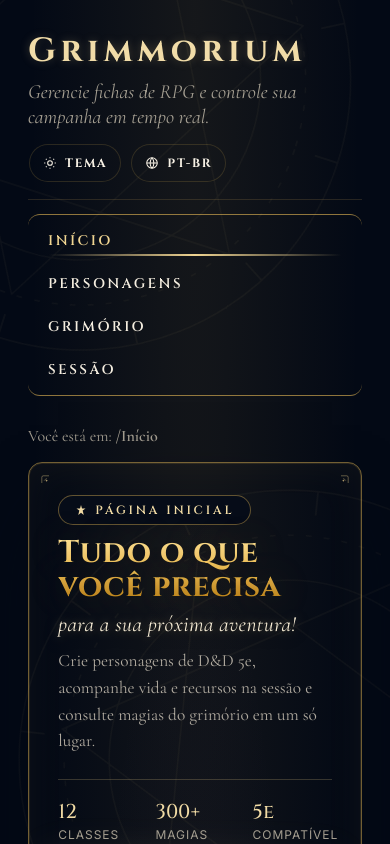
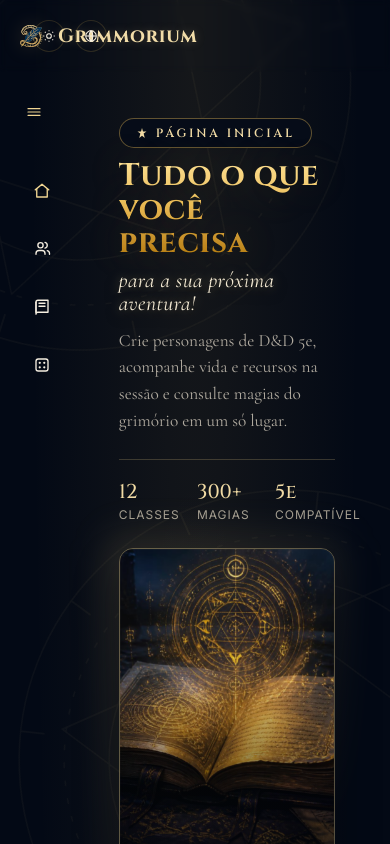
Before and after one commit to leonardoccamargo/grimmorium-react, a React (Vite) app: page / in a window 390 px wide. Shown: the top 844 px of the page. Built offline with nearby package versions, Linux system fonts and the light colour scheme; no server answers.

Commit message:
feat: update character classes and stats in personagens.json; refactor App and Header components for dock functionality; enhance styles for responsive layout and header dock; simplify Tooltip component; remove unused elements from HomePage; add Grimmorium logo asset

```diff
--- a/src/App.jsx
+++ b/src/App.jsx
@@ -11,6 +11,7 @@ import NotFoundPage from './pages/NotFoundPage.jsx'
 
 export default function App() {
   const [theme, setTheme] = useState('dark')
+  const [isDockOpen, setIsDockOpen] = useState(false)
   const { language } = useLanguage()
 
   useEffect(() => {
@@ -26,9 +27,15 @@ export default function App() {
   }
 
   return (
-    <div className="container">
+    <div className={`container ${isDockOpen ? 'is-dock-open' : ''}`}>
       <RunesBackdrop />
-      <Header theme={theme} onToggleTheme={toggleTheme} />
+      <Header
+        theme={theme}
+        onToggleTheme={toggleTheme}
+        isDockOpen={isDockOpen}
+        onToggleDock={() => setIsDockOpen((value) => !value)}
+        onCloseDock={() => setIsDockOpen(false)}
+      />
 
       <main>
         <Routes>
--- a/src/components/Header.jsx
+++ b/src/components/Header.jsx
@@ -1,9 +1,9 @@
-import { NavLink, useLocation } from 'react-router-dom'
+import { NavLink } from 'react-router-dom'
+import { useState } from 'react'
 import { useLanguage } from '../context/LanguageContext.jsx'
-import Tooltip from './Tooltip.jsx'
+import logo from '../assets/grimmorium-logo.svg'
 
-export default function Header({ theme, onToggleTheme }) {
-  const location = useLocation()
+export default function Header({ theme, onToggleTheme, isDockOpen, onToggleDock, onCloseDock }) {
   const { language, toggleLanguage } = useLanguage()
 
   const strings = {
@@ -15,7 +15,6 @@ export default function Header({ theme, onToggleTheme }) {
     navCharacters: language === 'pt-br' ? 'Personagens' : 'Characters',
     navSpellbook: language === 'pt-br' ? 'Grimório' : 'Spellbook',
     navSession: language === 'pt-br' ? 'Sessão' : 'Session',
-    breadcrumbPrefix: language === 'pt-br' ? 'Você está em:' : 'You are at:',
     themeLabel: language === 'pt-br' ? 'Tema' : 'Theme',
     themeToggle: language === 'pt-br'
       ? (theme === 'light' ? 'Alternar para tema escuro' : 'Alternar para tema claro')
@@ -23,59 +22,122 @@ export default function Header({ theme, onToggleTheme }) {
     languageToggle: language === 'pt-br' ? 'Alternar idioma' : 'Toggle language',
   }
 
-  function resolveCurrentPathLabel(pathname) {
-    if (pathname === '/') return strings.navHome
-    if (pathname.startsWith('/personagens')) return strings.navCharacters
-    if (pathname.startsWith('/grimorio')) return strings.navSpellbook
-    if (pathname.startsWith('/jogar')) return strings.navSession
-    return pathname
-  }
-
-  const breadcrumbLabel = resolveCurrentPathLabel(location.pathname)
+  const navItems = [
+    { to: '/', label: strings.navHome, icon: <HomeIcon /> },
+    { to: '/personagens', label: strings.navCharacters, icon: <UsersIcon /> },
+    { to: '/grimorio', label: strings.navSpellbook, icon: <BookIcon /> },
+    { to: '/jogar', label: strings.navSession, icon: <DiceIcon /> },
+  ]
 
   return (
+    <>
       <header className="topo-arcano">
-      <div className="topo-conteudo">
+        <div className="brand-block">
+          <NavLink to="/" className="brand-link" aria-label={strings.navHome} onClick={onCloseDock}>
+            <img
+              src={logo}
+              alt="Logo Grimmorium"
+              className="header-logo"
+            />
             <div>
               <h1 className="titulo-arcano">{strings.title}</h1>
               <p className="subtitulo-arcano">{strings.subtitle}</p>
             </div>
+          </NavLink>
+        </div>
 
         <div className="header-actions">
-          <Tooltip text={strings.themeToggle}>
           <button
             type="button"
-              className="theme-toggle"
+            className="theme-toggle icon-only"
             onClick={onToggleTheme}
             aria-label={strings.themeToggle}
             title={strings.themeToggle}
           >
-              <SunIcon /> {strings.themeLabel}
+            <SunIcon />
           </button>
-          </Tooltip>
-          <Tooltip text={strings.languageToggle}>
           <button
             type="button"
-              className="theme-toggle"
+            className="theme-toggle icon-only"
             onClick={toggleLanguage}
             aria-label={strings.languageToggle}
             title={strings.languageToggle}
           >
-              <GlobeIcon /> {language === 'pt-br' ? 'PT-BR' : 'EN'}
+            <GlobeIcon />
           </button>
-          </Tooltip>
         </div>
-      </div>
+      </header>
+
+      <aside className={`header-dock ${isDockOpen ? 'is-open' : ''}`} aria-label={language === 'pt-br' ? 'Menu principal' : 'Main menu'}>
+        <button
+          type="button"
+          className="dock-toggle"
+          onClick={onToggleDock}
+          aria-expanded={isDockOpen}
+          aria-label={isDockOpen ? (language === 'pt-br' ? 'Fechar menu' : 'Close menu') : (language === 'pt-br' ? 'Abrir menu' : 'Open menu')}
+        >
+          <span className="dock-indicator"><HamburgerIcon /></span>
+          <span className="dock-text">{language === 'pt-br' ? 'Menu' : 'Menu'}</span>
+        </button>
 
         <nav className="menu-arcano" aria-label={language === 'pt-br' ? 'Menu principal' : 'Main menu'}>
-        <NavLink to="/" end className={({ isActive }) => isActive ? 'is-active' : ''}>{strings.navHome}</NavLink>
-        <NavLink to="/personagens" className={({ isActive }) => isActive ? 'is-active' : ''}>{strings.navCharacters}</NavLink>
-        <NavLink to="/grimorio" className={({ isActive }) => isActive ? 'is-active' : ''}>{strings.navSpellbook}</NavLink>
-        <NavLink to="/jogar" className={({ isActive }) => isActive ? 'is-active' : ''}>{strings.navSession}</NavLink>
+          {navItems.map((item) => (
+            <NavLink
+              key={item.to}
+              to={item.to}
+              end={item.to === '/'}
+              onClick={onCloseDock}
+              className={({ isActive }) => isActive ? 'is-active' : ''}
+            >
+              <span className="nav-icon">{item.icon}</span>
+              <span className="nav-label">{item.label}</span>
+            </NavLink>
+          ))}
         </nav>
+      </aside>
+    </>
+  )
+}
 
-      <div className="breadcrumb">{strings.breadcrumbPrefix} <strong>/{breadcrumbLabel}</strong></div>
-    </header>
+function HomeIcon() {
+  return (
+    <svg viewBox="0 0 24 24" width="18" height="18" fill="none" stroke="currentColor" strokeWidth="1.8" strokeLinecap="round" strokeLinejoin="round">
+      <path d="M3 10.5 12 3l9 7.5" />
+      <path d="M5 9.5V20h14V9.5" />
+    </svg>
+  )
+}
+
+function UsersIcon() {
+  return (
+    <svg viewBox="0 0 24 24" width="18" height="18" fill="none" stroke="currentColor" strokeWidth="1.8" strokeLinecap="round" strokeLinejoin="round">
+      <path d="M16 19v-1a4 4 0 0 0-4-4H8a4 4 0 0 0-4 4v1" />
+      <circle cx="10" cy="7" r="3.5" />
+      <path d="M22 19v-1a4 4 0 0 0-3-3.87" />
+      <path d="M16 3.13a4 4 0 0 1 0 7.75" />
+    </svg>
+  )
+}
+
+function BookIcon() {
+  return (
+    <svg viewBox="0 0 24 24" width="18" height="18" fill="none" stroke="currentColor" strokeWidth="1.8" strokeLinecap="round" strokeLinejoin="round">
+      <path d="M4 5.5A2.5 2.5 0 0 1 6.5 3H20v16H6.5A2.5 2.5 0 0 0 4 21.5v-16Z" />
+      <path d="M4 5.5V19" />
+      <path d="M8 7h8M8 11h8" />
+    </svg>
+  )
+}
+
+function DiceIcon() {
+  return (
+    <svg viewBox="0 0 24 24" width="18" height="18" fill="none" stroke="currentColor" strokeWidth="1.8" strokeLinecap="round" strokeLinejoin="round">
+      <rect x="4" y="4" width="16" height="16" rx="3" />
+      <circle cx="9" cy="9" r="1.5" fill="currentColor" stroke="none" />
+      <circle cx="15" cy="15" r="1.5" fill="currentColor" stroke="none" />
+      <circle cx="15" cy="9" r="1.5" fill="currentColor" stroke="none" />
+      <circle cx="9" cy="15" r="1.5" fill="currentColor" stroke="none" />
+    </svg>
   )
 }
 
@@ -96,3 +158,11 @@ function GlobeIcon() {
     </svg>
   )
 }
+
+function HamburgerIcon() {
+  return (
+    <svg viewBox="0 0 24 24" width="16" height="16" fill="none" stroke="currentColor" strokeWidth="1.8" strokeLinecap="round">
+      <path d="M3 7h18M3 12h18M3 17h18" />
+    </svg>
+  )
+}
--- a/src/components/Tooltip.jsx
+++ b/src/components/Tooltip.jsx
@@ -1,7 +1,3 @@
-export default function Tooltip({ text, children }) {
-  return (
-    <span className="tooltip-wrapper" data-tooltip={text}>
-      {children}
-    </span>
-  )
+export default function Tooltip({ children }) {
+  return children
 }
--- a/src/pages/HomePage.jsx
+++ b/src/pages/HomePage.jsx
@@ -65,11 +65,6 @@ export default function HomePage() {
     <main className="home-page-shell">
 
       <section className="hero-arcano home-hero">
-        <CornerFlourish className="home-corner top-left" />
-        <CornerFlourish className="home-corner top-right" />
-        <CornerFlourish className="home-corner bottom-left" />
-        <CornerFlourish className="home-corner bottom-right" />
-
         <div className="hero-conteudo">
           <div className="home-hero-grid">
             <div className="home-hero-copy">
--- a/src/styles/main.css
+++ b/src/styles/main.css
@@ -1,9 +1,10 @@
 /* Estrutura principal do app e navegacao superior. */
 .container {
     position: relative;
-    max-width: 1240px;
-    margin: 0 auto;
-    padding: 30px clamp(18px, 3.2vw, 34px);
+    width: 100%;
+    max-width: none;
+    margin: 0;
+    padding: 0 0 30px;
     border: none;
     border-radius: 0;
     background: transparent;
@@ -12,6 +13,24 @@
     animation: reveal 0.7s ease;
 }
 
+.container > main {
+    position: relative;
+    z-index: 1;
+    margin-left: 64px;
+    padding-top: 72px;
+    width: calc(100% - 64px);
+    transition: margin-left 0.35s cubic-bezier(0.22, 1, 0.36, 1), width 0.35s cubic-bezier(0.22, 1, 0.36, 1);
+}
+
+.container.is-dock-open > main {
+    margin-left: 210px;
+    width: calc(100% - 210px);
+}
+
+body {
+    padding-left: 0;
+}
+
 h1,
 h2,
 h3,
@@ -21,17 +40,138 @@ h4 {
 }
 
 .topo-arcano {
+    position: fixed;
+    top: 0;
+    left: 0;
+    right: 0;
+    z-index: 30;
+    height: 72px;
+    display: flex;
+    align-items: center;
+    justify-content: space-between;
+    gap: 16px;
+    padding: 10px 18px 10px 16px;
+    background: transparent;
+    border: none;
+    border-bottom: none;
+    backdrop-filter: blur(3px);
+}
+
+.header-dock {
+    position: fixed;
+    top: 72px;
+    left: 0;
+    bottom: 0;
+    width: 64px;
+    min-width: 64px;
+    height: auto;
+    display: flex;
+    flex-direction: column;
+    justify-content: flex-start;
+    gap: 12px;
+    padding: 18px 10px 16px;
+    border: none;
+    border-right: none;
+    border-radius: 0;
+    background: transparent;
+    box-shadow: none;
+    transition: width 0.35s cubic-bezier(0.22, 1, 0.36, 1);
+    overflow: hidden;
+    margin-left: 0;
+    z-index: 25;
+}
+
+.header-dock.is-open {
+    width: 210px;
+}
+
+.dock-toggle {
+    display: flex;
+    align-items: center;
+    gap: 10px;
+    min-height: 42px;
+    padding: 8px 10px;
+    border: none;
+    border-radius: 12px;
+    color: var(--texto-principal);
+    font-family: var(--font-display);
+    font-size: 0.68rem;
+    font-weight: 700;
+    letter-spacing: 0.14em;
+    text-transform: uppercase;
+    background: transparent;
+    cursor: pointer;
+}
+
+.dock-indicator {
+    display: inline-flex;
+    align-items: center;
+    justify-content: center;
+    width: 28px;
+    height: 28px;
+    border-radius: 10px;
+    background: transparent;
+    border: none;
+    color: var(--ouro-brilho);
+    flex-shrink: 0;
+}
+
+.dock-text {
+    opacity: 0;
+    max-width: 0;
+    overflow: hidden;
+    white-space: nowrap;
+    transition: opacity 0.25s ease, max-width 0.35s cubic-bezier(0.22, 1, 0.36, 1);
+}
+
+.header-dock.is-open .dock-text {
+    opacity: 1;
+    max-width: 140px;
+}
+
+.header-main {
     position: relative;
-    display: grid;
-    gap: 14px;
-    margin-bottom: 16px;
+    display: flex;
+    align-items: center;
+    justify-content: space-between;
+    flex: 1;
+    min-width: 0;
+    width: 100%;
+    padding: 0;
+    margin: 0;
+    z-index: 0;
+}
+
+.brand-block {
+    display: flex;
+    align-items: center;
+    gap: 12px;
+    min-width: 0;
+    flex: 1;
+    padding-top: 0;
+}
+
+.brand-link {
+    display: flex;
+    align-items: center;
+    gap: 12px;
+    min-width: 0;
+    color: inherit;
+    text-decoration: none;
+}
+
+.header-logo {
+    width: clamp(30px, 2.8vw, 42px);
+    height: auto;
+    flex-shrink: 0;
+    filter: drop-shadow(0 0 10px rgba(236, 192, 94, 0.22));
 }
 
 .titulo-arcano {
     text-align: left;
-    font-size: clamp(2.1rem, 3.4vw, 3.2rem);
+    font-size: clamp(1.2rem, 1.7vw, 1.8rem);
     margin: 0;
-    letter-spacing: 0.14em;
+    letter-spacing: 0.04em;
     color: color-mix(in srgb, var(--ouro-brilho) 72%, var(--texto-principal));
     text-shadow: 0 0 10px rgba(231, 204, 139, 0.25);
 }
@@ -40,7 +180,9 @@ h4 {
     display: flex;
     flex-wrap: wrap;
     align-items: center;
+    justify-content: flex-end;
     gap: 8px;
+    margin-left: auto;
 }
 
 [data-theme="light"] .titulo-arcano {
@@ -49,90 +191,67 @@ h4 {
 
 .menu-arcano {
     display: flex;
-    flex-wrap: wrap;
+    flex-direction: column;
+    gap: 10px;
+    margin-top: 12px;
+    width: 100%;
+}
+
+.menu-arcano a {
+    display: flex;
     align-items: center;
-    gap: 10px;
-    border-top: 1px solid color-mix(in srgb, var(--detalhe-ouro) 60%, transparent);
-    border-bottom: 1px solid color-mix(in srgb, var(--detalhe-ouro) 60%, transparent);
-    padding: 10px 2px;
-}
-
-.menu-arcano a {
+    gap: 12px;
+    width: 100%;
     color: var(--texto-principal);
     text-decoration: none;
     font-family: var(--font-display);
-    font-size: 0.875rem;
+    font-size: 0.78rem;
     font-weight: 600;
-    letter-spacing: 0.18em;
+    letter-spacing: 0.12em;
     text-transform: uppercase;
-    padding: 8px 12px;
-    border-radius: 8px;
+    padding: 11px 10px;
+    border-radius: 12px;
     position: relative;
-    transition: color 0.2s ease;
-}
-
-.menu-placeholder {
+    transition: background 0.2s ease, color 0.2s ease, transform 0.2s ease, border-color 0.2s ease;
+    border: none;
+    white-space: nowrap;
+}
+
+.nav-icon {
     display: inline-flex;
     align-items: center;
-    position: relative;
-    font-family: var(--font-display);
-    font-size: 0.875rem;
-    font-weight: 600;
-    letter-spacing: 0.18em;
-    text-transform: uppercase;
-    padding: 8px 12px;
-    border-radius: 8px;
-    color: color-mix(in srgb, var(--texto-secundario) 88%, #fff 12%);
-}
-
-.menu-placeholder::after {
-    content: "";
-    position: absolute;
-    left: 12px;
-    right: 12px;
-    bottom: 2px;
-    height: 2px;
-    background: linear-gradient(90deg, transparent, var(--ouro-brilho), transparent);
+    justify-content: center;
+    width: 28px;
+    height: 28px;
+    border-radius: 10px;
+    background: transparent;
+    border: none;
+    flex-shrink: 0;
+}
+
+.nav-label {
     opacity: 0;
-    transition: opacity 0.2s;
-}
-
-.menu-placeholder.is-active {
-    color: var(--ouro-brilho);
-}
-
-.menu-placeholder.is-active::after {
+    max-width: 0;
+    overflow: hidden;
+    transition: opacity 0.22s ease, max-width 0.3s cubic-bezier(0.22, 1, 0.36, 1);
+    display: inline-block;
+    letter-spacing: 0.08em;
+}
+
+.header-dock.is-open .nav-label {
     opacity: 1;
-}
-
-/* Linha luminosa exibida no hover e no item ativo do menu. */
-.menu-arcano a::after {
-    content: "";
-    position: absolute;
-    left: 12px;
-    right: 12px;
-    bottom: 2px;
-    height: 2px;
-    background: linear-gradient(90deg, transparent, var(--ouro-brilho), transparent);
-    opacity: 0;
-    transition: opacity 0.2s;
-}
-
-.menu-arcano a:hover::after {
-    opacity: 1;
+    max-width: 170px;
 }
 
 .menu-arcano a:hover {
     color: var(--ouro-brilho);
+    background: transparent;
+    transform: translateX(2px);
 }
 
 .menu-arcano a.is-active {
+    color: var(--ouro-brilho);
     background: transparent;
-    color: var(--ouro-brilho);
-}
-
-.menu-arcano a.is-active::after {
-    opacity: 1;
 }
 
 .btn-voltar-inicio {
@@ -156,9 +275,10 @@ h4 {
 .theme-toggle {
     display: inline-flex;
     align-items: center;
+    justify-content: center;
     gap: 8px;
     margin-left: 0;
-    padding: 8px 16px;
+    padding: 8px 12px;
     border-radius: 999px;
     border: 1px solid color-mix(in oklab, var(--detalhe-ouro) 40%, transparent);
     background: color-mix(in srgb, var(--fundo-principal) 72%);
@@ -173,6 +293,14 @@ h4 {
     transition: border-color 0.2s ease, color 0.2s ease, transform 0.18s ease;
 }
 
+.theme-toggle.icon-only {
+    width: 34px;
+    height: 34px;
+    padding: 0;
+    border-radius: 50%;
+    font-size: 0;
+}
+
 .theme-toggle:hover {
     border-color: color-mix(in oklab, var(--detalhe-ouro) 75%, transparent);
     color: var(--detalhe-ouro);
@@ -182,29 +310,29 @@ h4 {
 /* Hero e secoes de destaque da Home. */
 .hero-arcano {
     position: relative;
+    width: 100%;
     margin-bottom: 24px;
     min-height: 510px;
-    border: 1px solid color-mix(in srgb, var(--detalhe-ouro) 48%, transparent);
-    border-radius: 14px;
+    border: none;
+    border-left: none;
+    border-right: none;
+    border-radius: 0;
     display: grid;
     place-items: center;
     text-align: center;
-    overflow: hidden;
     background: transparent;
-    box-shadow:
-        inset 0 0 0 1px color-mix(in oklab, var(--detalhe-ouro) 12%, transparent),
-        inset 0 0 40px color-mix(in oklab, var(--detalhe-ouro) 6%, transparent),
-        0 30px 80px -30px color-mix(in oklab, var(--fundo-principal) 90%, transparent);
+    box-shadow: none;
 }
 
 .hero-conteudo {
     position: relative;
     z-index: 1;
-    width: min(1000px, 90%);
-    margin: clamp(14px, 2.6vw, 28px) auto;
-    padding: clamp(22px, 3.6vw, 42px) clamp(20px, 3.8vw, 44px);
+    width: 100%;
+    max-width: none;
+    margin: 0;
+    padding: clamp(22px, 3.6vw, 42px) clamp(18px, 3vw, 32px);
     border: none;
-    border-radius: 16px;
+    border-radius: 0;
     background: transparent;
     box-shadow: none;
     backdrop-filter: none;
@@ -519,38 +647,6 @@ h4 {
     animation: rune-spin 90s linear infinite reverse;
 }
 
-.home-corner {
-    position: absolute;
-    width: 32px;
-    height: 32px;
-    color: rgba(231, 204, 139, 0.66);
-    pointer-events: none;
-    z-index: 2;
-}
-
-.home-corner.top-left {
-    top: 12px;
-    left: 12px;
-}
-
-.home-corner.top-right {
-    top: 12px;
-    right: 12px;
-    transform: scaleX(-1);
-}
-
-.home-corner.bottom-left {
-    bottom: 12px;
-    left: 12px;
-    transform: scaleY(-1);
-}
-
-.home-corner.bottom-right {
-    bottom: 12px;
-    right: 12px;
-    transform: scale(-1);
-}
-
 .home-hero-subline {
     display: block;
     margin-top: 8px;
@@ -740,12 +836,11 @@ h4 {
 }
 
 [data-theme="light"] .hero-arcano {
-    background: color-mix(in srgb, var(--fundo-secundario) 30%, transparent);
-    border-color: color-mix(in srgb, var(--gold-primary) 26%, transparent);
-    box-shadow:
-        inset 0 0 0 1px color-mix(in srgb, var(--gold-primary) 12%, transparent),
-        inset 0 0 24px color-mix(in srgb, var(--gold-primary) 5%, transparent),
-        0 20px 40px -24px rgba(70, 57, 45, 0.16);
+    background: transparent;
+    border: none;
+    border-left: none;
+    border-right: none;
+    box-shadow: none;
 }
 
 [data-theme="light"] .home-kicker{
@@ -852,33 +947,48 @@ h2 {
 .tooltip-wrapper {
     position: relative;
     display: inline-flex;
-}
-
-.tooltip-wrapper::after {
-    content: attr(data-tooltip);
+    align-items: center;
+}
+
+.tooltip-label {
     position: absolute;
     left: 50%;
-    bottom: calc(100% + 8px);
-    transform: translateX(-50%) translateY(4px);
+    top: calc(100% + 6px);
+    transform: translateX(-50%) translateY(-4px);
     opacity: 0;
     pointer-events: none;
     white-space: nowrap;
-    background: color-mix(in srgb, var(--fundo-card) 84%, #000 16%);
+    max-width: min(180px, calc(100vw - 20px));
+    background: transparent;
     color: var(--texto-principal);
-    border: 1px solid color-mix(in srgb, var(--detalhe-ouro) 68%, transparent);
-    border-radius: 8px;
-    padding: 5px 8px;
-    font-size: 0.78rem;
-    line-height: 1.2;
-    box-shadow: 0 10px 24px rgba(0, 0, 0, 0.35);
-    z-index: 25;
-    transition: opacity 0.18s ease, transform 0.18s ease;
-}
-
-.tooltip-wrapper:hover::after,
-.tooltip-wrapper:focus-within::after {
+    font-size: 0.58rem;
+    line-height: 1.1;
+    letter-spacing: 0.04em;
+    text-transform: uppercase;
+    transition: opacity 0.15s ease, transform 0.15s ease;
+}
+
+.tooltip-wrapper:hover .tooltip-label,
+.tooltip-wrapper:focus-within .tooltip-label {
     opacity: 1;
     transform: translateX(-50%) translateY(0);
+}
+
+@media (max-width: 680px) {
+    .tooltip-wrapper {
+        position: relative;
+    }
+
+    .tooltip-label {
+        left: auto;
+        right: 50%;
+        transform: translateX(50%) translateY(-4px);
+    }
+
+    .tooltip-wrapper:hover .tooltip-label,
+    .tooltip-wrapper:focus-within .tooltip-label {
+        transform: translateX(50%) translateY(0);
+    }
 }
 
 /* Superficies de personagem, grimorio e modo de jogo. */
@@ -1440,25 +1550,13 @@ input[type="number"]:focus {
     justify-content: space-between;
     align-items: center;
     gap: 14px;
-    padding-bottom: 16px;
-    border-bottom: 1px solid rgba(197, 160, 89, 0.18);
+    width: 100%;
+    padding: 0;
+    border-bottom: none;
 }
 
 .subtitulo-arcano {
-    margin-top: 6px;
-    color: var(--texto-secundario);
-    font-family: "Cormorant Garamond", "Times New Roman", serif;
-    font-size: 1.26rem;
-    font-style: italic;
-    line-height: 1.25;
-    max-width: 560px;
-}
-
-.breadcrumb {
-    margin-top: 16px;
-    font-family: "Cormorant Garamond", "Times New Roman", serif;
-    font-size: 1rem;
-    color: var(--texto-secundario);
+    display: none;
 }
 
 .page-title {
```
Also changed, not shown: public/personagens.json (+6 -6 lines), src/assets/grimmorium-logo.svg (added). Lines whose indentation alone changed are shown as unchanged.
